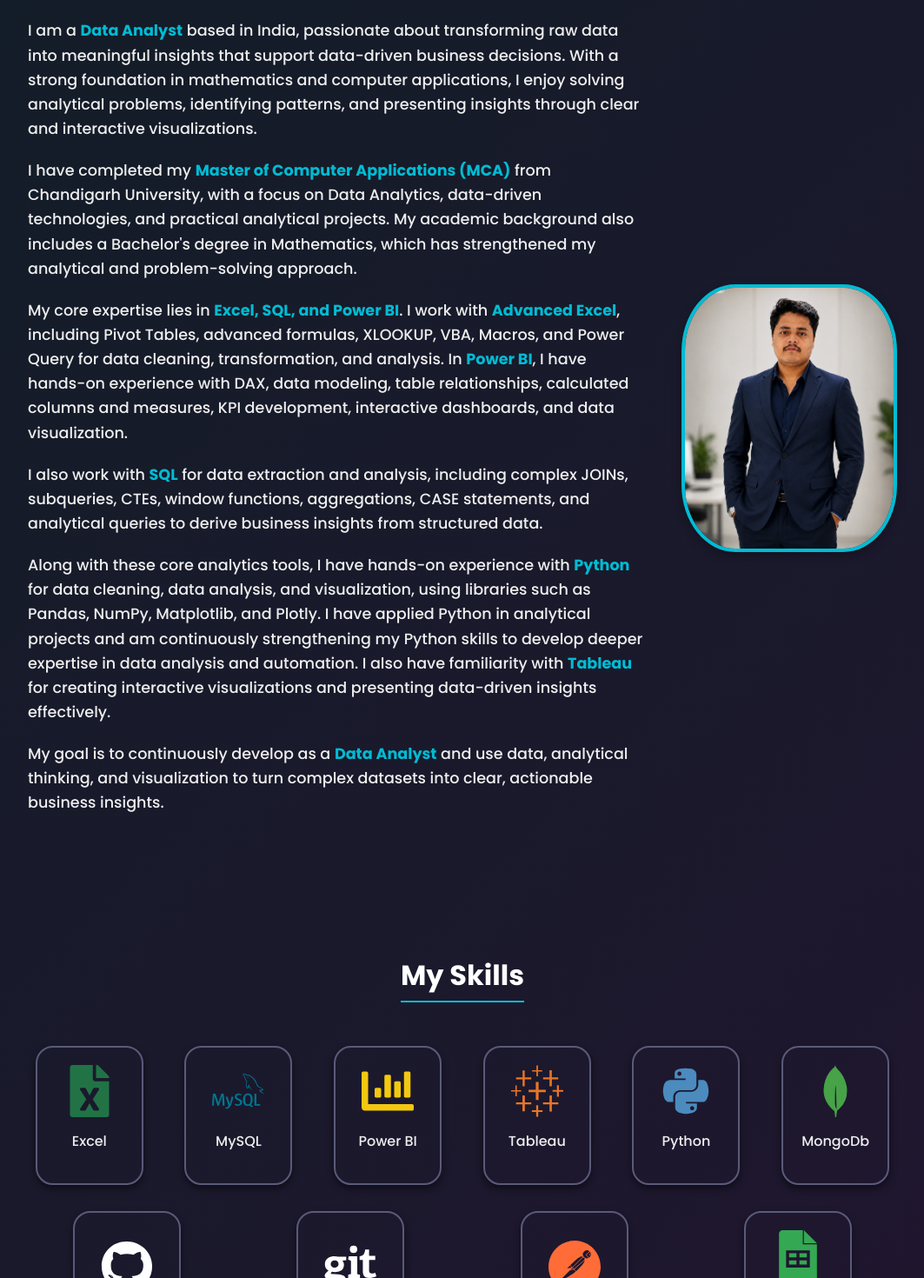
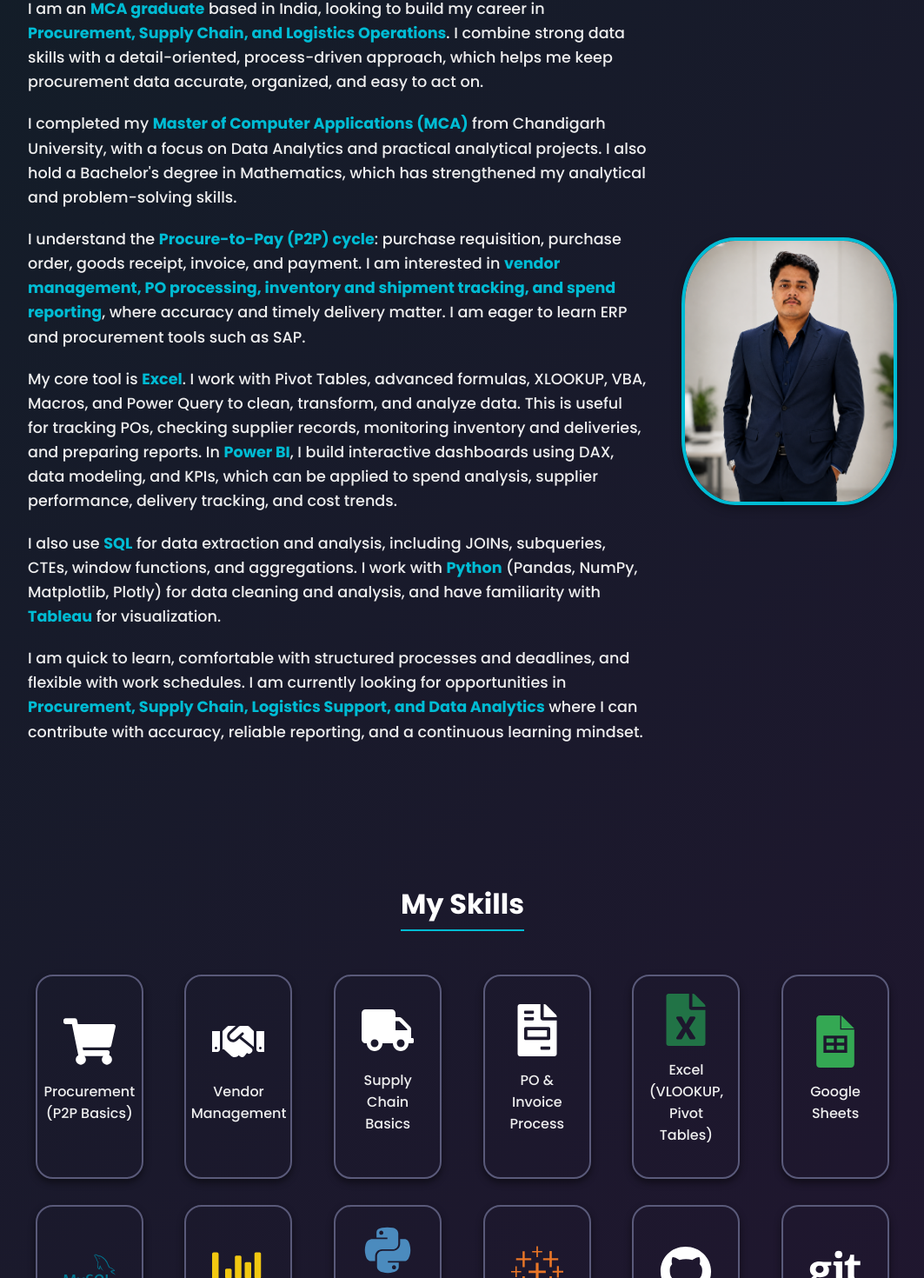
Before and after one commit to Abhishekcoder711/My_Portfolio, a React (Create React App) app: page / in a window 1280 px wide. Shown: the part 732-2202 px from the top of the page at 87% size, without its empty margins (108-1171 px from the left). Built offline with nearby package versions, Linux system fonts and the light colour scheme.

Commit message:
Update Header, about, skill

```diff
--- a/src/components/About.js
+++ b/src/components/About.js
@@ -19,27 +19,46 @@ function About() {
           viewport={{ once: false, amount: 0.3 }}
         >
           <p>
-            I am a <strong>Data Analyst</strong> based in India, passionate about transforming raw data into meaningful insights that support data-driven business decisions. With a strong foundation in mathematics and computer applications, I enjoy solving analytical problems, identifying patterns, and presenting insights through clear and interactive visualizations.
+            I am an <strong>MCA graduate</strong> based in India, looking to build my career in{" "}
+            <strong>Procurement, Supply Chain, and Logistics Operations</strong>. I combine strong data skills with
+            a detail-oriented, process-driven approach, which helps me keep procurement data accurate,
+            organized, and easy to act on.
           </p>
 
           <p>
-            I have completed my <strong>Master of Computer Applications (MCA)</strong> from Chandigarh University, with a focus on Data Analytics, data-driven technologies, and practical analytical projects. My academic background also includes a Bachelor's degree in Mathematics, which has strengthened my analytical and problem-solving approach.
+            I completed my <strong>Master of Computer Applications (MCA)</strong> from Chandigarh
+            University, with a focus on Data Analytics and practical analytical projects. I also hold a
+            Bachelor's degree in Mathematics, which has strengthened my analytical and problem-solving
+            skills.
           </p>
 
           <p>
-            My core expertise lies in <strong>Excel, SQL, and Power BI</strong>. I work with <strong>Advanced Excel</strong>, including Pivot Tables, advanced formulas, XLOOKUP, VBA, Macros, and Power Query for data cleaning, transformation, and analysis. In <strong>Power BI</strong>, I have hands-on experience with DAX, data modeling, table relationships, calculated columns and measures, KPI development, interactive dashboards, and data visualization.
+            I understand the <strong>Procure-to-Pay (P2P) cycle</strong>: purchase requisition, purchase
+            order, goods receipt, invoice, and payment. I am interested in{" "}
+            <strong>vendor management, PO processing, inventory and shipment tracking, and spend reporting</strong>,
+            where accuracy and timely delivery matter. I am eager to learn ERP and procurement tools such as SAP.
           </p>
 
           <p>
-            I also work with <strong>SQL</strong> for data extraction and analysis, including complex JOINs, subqueries, CTEs, window functions, aggregations, CASE statements, and analytical queries to derive business insights from structured data.
+            My core tool is <strong>Excel</strong>. I work with Pivot Tables, advanced formulas, XLOOKUP,
+            VBA, Macros, and Power Query to clean, transform, and analyze data. This is useful for
+            tracking POs, checking supplier records, monitoring inventory and deliveries, and preparing reports. In <strong>Power BI</strong>,
+            I build interactive dashboards using DAX, data modeling, and KPIs, which can be applied to
+            spend analysis, supplier performance, delivery tracking, and cost trends.
           </p>
 
           <p>
-            Along with these core analytics tools, I have hands-on experience with <strong>Python</strong> for data cleaning, data analysis, and visualization, using libraries such as Pandas, NumPy, Matplotlib, and Plotly. I have applied Python in analytical projects and am continuously strengthening my Python skills to develop deeper expertise in data analysis and automation. I also have familiarity with <strong>Tableau</strong> for creating interactive visualizations and presenting data-driven insights effectively.
+            I also use <strong>SQL</strong> for data extraction and analysis, including JOINs, subqueries,
+            CTEs, window functions, and aggregations. I work with <strong>Python</strong> (Pandas, NumPy,
+            Matplotlib, Plotly) for data cleaning and analysis, and have familiarity with{" "}
+            <strong>Tableau</strong> for visualization.
           </p>
 
           <p>
-            My goal is to continuously develop as a <strong>Data Analyst</strong> and use data, analytical thinking, and visualization to turn complex datasets into clear, actionable business insights.
+            I am quick to learn, comfortable with structured processes and deadlines, and flexible
+            with work schedules. I am currently looking for opportunities in{" "}
+            <strong>Procurement, Supply Chain, Logistics Support, and Data Analytics</strong> where I can
+            contribute with accuracy, reliable reporting, and a continuous learning mindset.
           </p>
         </motion.div>
 
--- a/src/components/Header.js
+++ b/src/components/Header.js
@@ -11,7 +11,7 @@ function Header() {
       <div className="typewriter-text">
         <Typewriter
           options={{
-            strings: ['Data Analyst', 'Business Analyst', 'BI Developer', 'Data Visualization Analyst'],
+           strings: ['Procurement Associate', 'Supply Chain Analyst', 'Data Analyst'],
             autoStart: true,
             loop: true,
             delay: 70,
@@ -21,7 +21,7 @@ function Header() {
         />
       </div>
       <p className="intro-text">
-        Aspiring Data Analytics professional driven by curiosity to uncover insights hidden within data and transform them into meaningful, decision-driven outcomes.
+        Aspiring Procurement and Supply Chain analyst with a strong foundation in data analytics.
       </p>
       {/* <p className="intro-text">
         Passionate MCA student of Chandigarh University with various skill sets like C++, Python, Node.js, React. I have applied these skills on my acedmic journey and completed some projects that I have mentioning below. I'm able to eager to apply knowledge in Development.
--- a/src/components/Skills.js
+++ b/src/components/Skills.js
@@ -1,21 +1,36 @@
 import { motion } from "framer-motion";
-import { FaPython, FaGithub, FaGit, FaFileExcel} from "react-icons/fa";
-import { SiMysql, SiPostman, SiTableau, SiMongodb, SiGooglesheets } from "react-icons/si";
-import { FaChartBar } from "react-icons/fa";
+import {
+  FaPython,
+  FaGithub,
+  FaGit,
+  FaFileExcel,
+  FaChartBar,
+  FaShoppingCart,
+  FaHandshake,
+  FaTruck,
+  FaFileInvoice,
+} from "react-icons/fa";
+import { SiMysql, SiTableau, SiGooglesheets } from "react-icons/si";
 import "./Skills.css";
 
 function Skills() {
   const skills = [
-    { icon: <FaFileExcel className="skill-icon excel" />, name: "Excel" },
+    { icon: <FaShoppingCart className="skill-icon" />, name: "Procurement (P2P Basics)" },
+    { icon: <FaHandshake className="skill-icon" />, name: "Vendor Management" },
+    { icon: <FaTruck className="skill-icon" />, name: "Supply Chain Basics" },
+    { icon: <FaFileInvoice className="skill-icon" />, name: "PO & Invoice Process" },
+
+    // Core tools
+    { icon: <FaFileExcel className="skill-icon excel" />, name: "Excel (VLOOKUP, Pivot Tables)" },
+    { icon: <SiGooglesheets className="skill-icon google-sheets" />, name: "Google Sheets" },
     { icon: <SiMysql className="skill-icon mysql" />, name: "MySQL" },
     { icon: <FaChartBar className="skill-icon powerbi" />, name: "Power BI" },
+    { icon: <FaPython className="skill-icon python" />, name: "Python (Pandas, NumPy)" },
+
+    // Supporting tools
     { icon: <SiTableau className="skill-icon tableau" />, name: "Tableau" },
-    { icon: <FaPython className="skill-icon python" />, name: "Python" },
-    { icon: <SiMongodb className="skill-icon mongodb" />, name: "MongoDb" },
     { icon: <FaGithub className="skill-icon github" />, name: "GitHub" },
     { icon: <FaGit className="skill-icon git" />, name: "Git" },
-    { icon: <SiPostman className="skill-icon postman" />, name: "Postman" },
-    { icon: <SiGooglesheets className="skill-icon google-sheets" />, name: "Google Sheets" },
     // { icon: <SiCplusplus className="skill-icon cpp" />, name: "C++" },
     // { icon: <FaHtml5 className="skill-icon html" />, name: "HTML" },
     // { icon: <FaCss3Alt className="skill-icon css" />, name: "CSS" },
```
